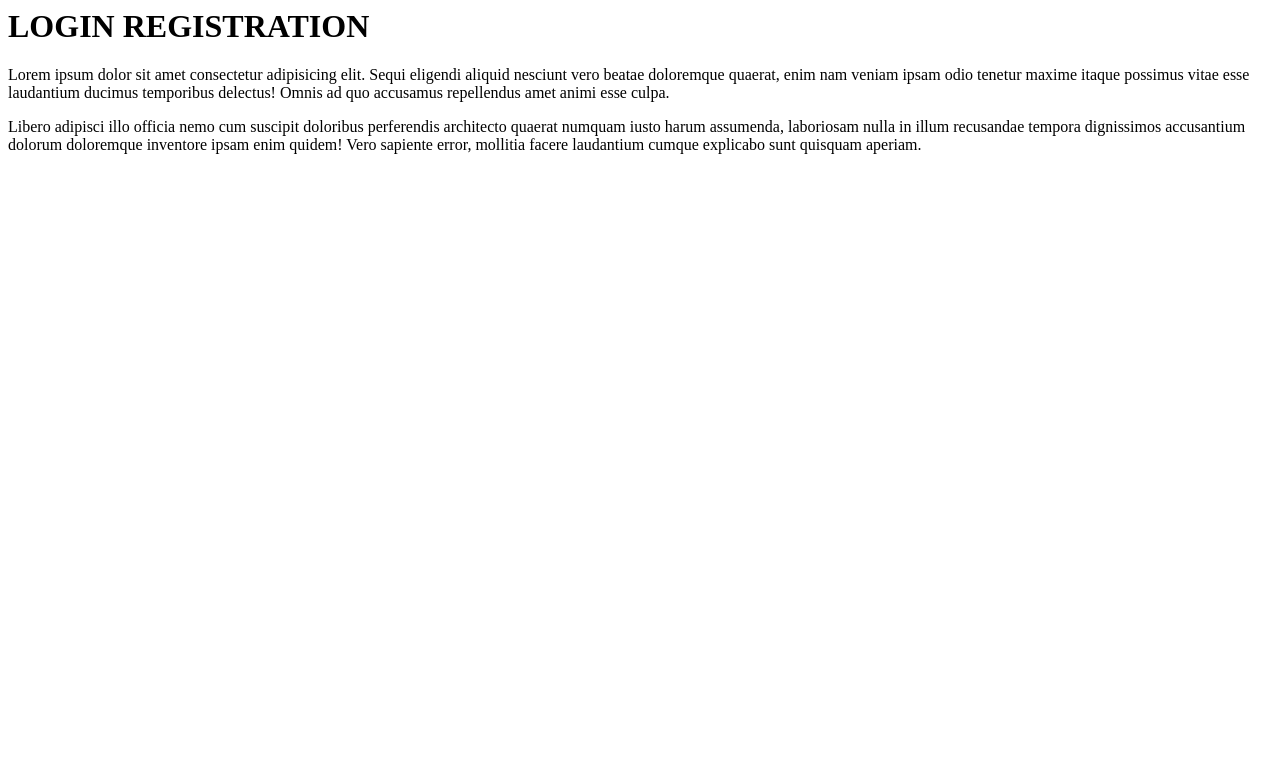
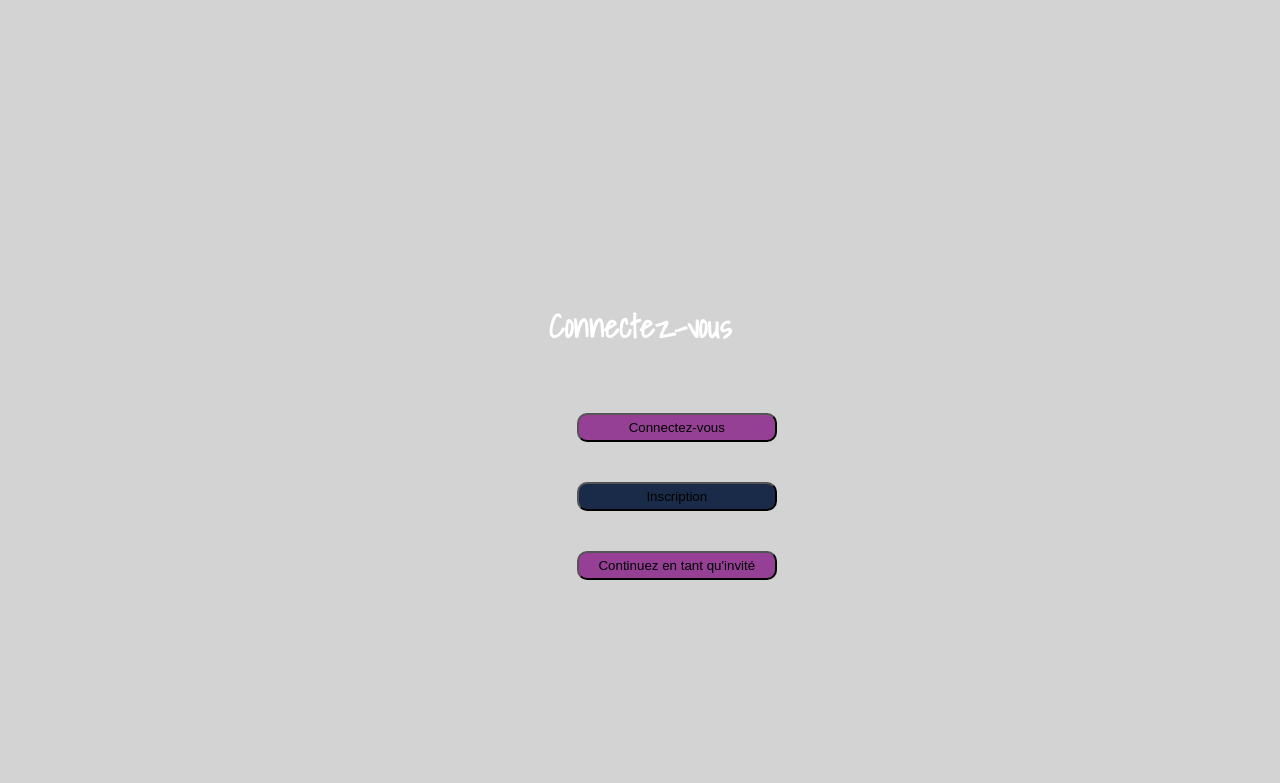
Before and after one commit to MariusOzanne/Coopni, a Symfony app: template templates/coopni/login-registration.html.twig in a window 1280 px wide. Shown: the top 783 px of the page. Run offline with Twig, Linux system fonts and the light colour scheme; the template is opened without the code that fills it, so the values that code supplies are empty; some libraries are stand-ins or nearby versions.

Commit message:
début des pages

```diff
--- a/assets/styles/app.css
+++ /dev/null
@@ -1,3 +0,0 @@
-body {
-    background-color: lightgray;
-}
--- a/templates/coopni/login-registration.html.twig
+++ b/templates/coopni/login-registration.html.twig
@@ -1,4 +1,26 @@
-<h1>LOGIN REGISTRATION</h1>
+<!DOCTYPE html>
+<html lang="fr">
+<html>
+    <head>
+    <meta charset="UTF-8">
+        <title>Connexion</title>
+        <link rel="stylesheet" href="/assets/styles/app.css">
+        <link href="https://fonts.googleapis.com/css2?family=Covered+By+Your+Grace&family=Lato:wght@300&family=Shadows+Into+Light&display=swap" rel="stylesheet">
+    </head>
+    <body>
 
-<p>Lorem ipsum dolor sit amet consectetur adipisicing elit. Sequi eligendi aliquid nesciunt vero beatae doloremque quaerat, enim nam veniam ipsam odio tenetur maxime itaque possimus vitae esse laudantium ducimus temporibus delectus! Omnis ad quo accusamus repellendus amet animi esse culpa.</p>
-<p>Libero adipisci illo officia nemo cum suscipit doloribus perferendis architecto quaerat numquam iusto harum assumenda, laboriosam nulla in illum recusandae tempora dignissimos accusantium dolorum doloremque inventore ipsam enim quidem! Vero sapiente error, mollitia facere laudantium cumque explicabo sunt quisquam aperiam.</p>
+        <h1 class = connexion>Connectez-vous</h1>
+
+
+    <button id="bt1" type = "button">
+    Connectez-vous
+    </button>
+
+  <button id="bt2" type = "button">
+    Inscription
+
+    <button id="bt3" type = "button">
+    Continuez en tant qu'invité
+</button>
+</body>
+</html>
--- a/templates/coopni/purchase.html.twig
+++ b/templates/coopni/purchase.html.twig
@@ -2,3 +2,4 @@
 
 <p>Lorem ipsum dolor sit amet consectetur adipisicing elit. Sequi eligendi aliquid nesciunt vero beatae doloremque quaerat, enim nam veniam ipsam odio tenetur maxime itaque possimus vitae esse laudantium ducimus temporibus delectus! Omnis ad quo accusamus repellendus amet animi esse culpa.</p>
 <p>Libero adipisci illo officia nemo cum suscipit doloribus perferendis architecto quaerat numquam iusto harum assumenda, laboriosam nulla in illum recusandae tempora dignissimos accusantium dolorum doloremque inventore ipsam enim quidem! Vero sapiente error, mollitia facere laudantium cumque explicabo sunt quisquam aperiam.</p>
+" %}
```
Also changed, not shown: templates/base.html.twig (+3 -0 lines), templates/coopni/payment.html.twig (+24 -3 lines), public/assets/styles/app.css (added), templates/coopni/forgotten-password.html.twig (line endings or trailing spaces), templates/coopni/login.html.twig (line endings or trailing spaces).
